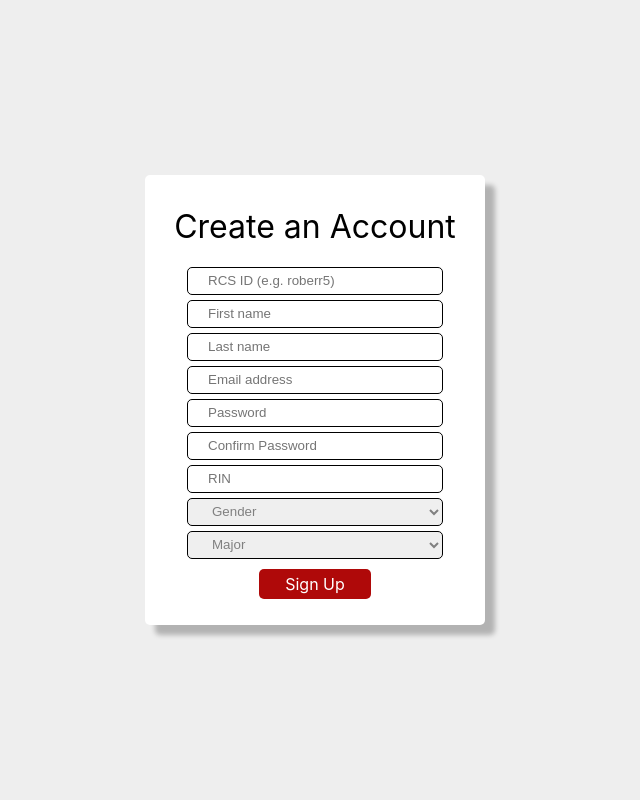
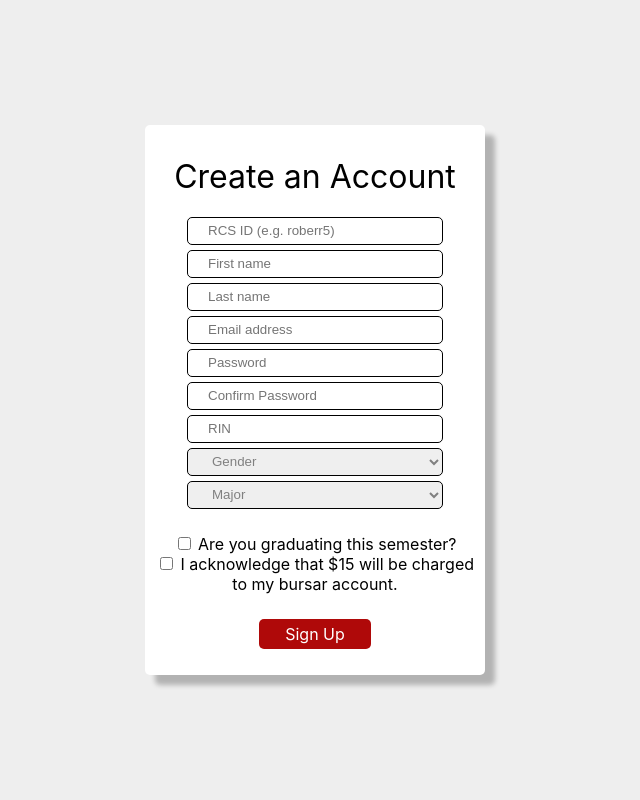
Before and after one commit to RPIForge/website, a Django app: page /forms/create_user in a window 1280 px wide. Shown: the whole page, without its empty margins (325-965 px from the left). Run offline with Django 3.2, Linux system fonts and the light colour scheme; some libraries are stand-ins or nearby versions.

```diff
--- a/machine_usage/templates/machine_usage/forms/create_user.html
+++ b/machine_usage/templates/machine_usage/forms/create_user.html
@@ -21,6 +21,19 @@
                     {% csrf_token %}
                     {{ user_form }}
                     {{ profile_form }}
+
+                    <br /><br />
+
+                    <input type="checkbox" name="is_graduating" id="is_graduating"/>
+                    <label for="is_graduating">Are you graduating this semester?</label>
+
+                    <br />
+
+                    <input type="checkbox" name="accepts_charges" id="accepts_charges" required/>
+                    <label for="accepts_charges">I acknowledge that $15 will be charged to my bursar account.</label>
+
+                    <br /><br />
+
                     <button type="submit" id="submit_button">Sign Up</button>
                 </form>
             </div>
--- a/machine_usage/views.py
+++ b/machine_usage/views.py
@@ -515,7 +515,6 @@ def create_machine_usage(request):
 # Login intentionally not required for create_user - new users should be able to create their own accounts.
 def create_user(request):
     if request.method == 'POST':
-
         user_form = ForgeUserCreationForm(request.POST)
         profile_form = ForgeProfileCreationForm(request.POST)
 
@@ -533,6 +532,12 @@ def create_user(request):
             user.userprofile.major = user_major
 
             user.username = user.username.lower()
+
+            if request.POST["is_graduating"] == "on":
+                user.userprofile.is_graduating = True
+
+            if request.POST["accepts_charges"] == "on":
+                user.userprofile.is_active = True
 
             user.save()
 
```
